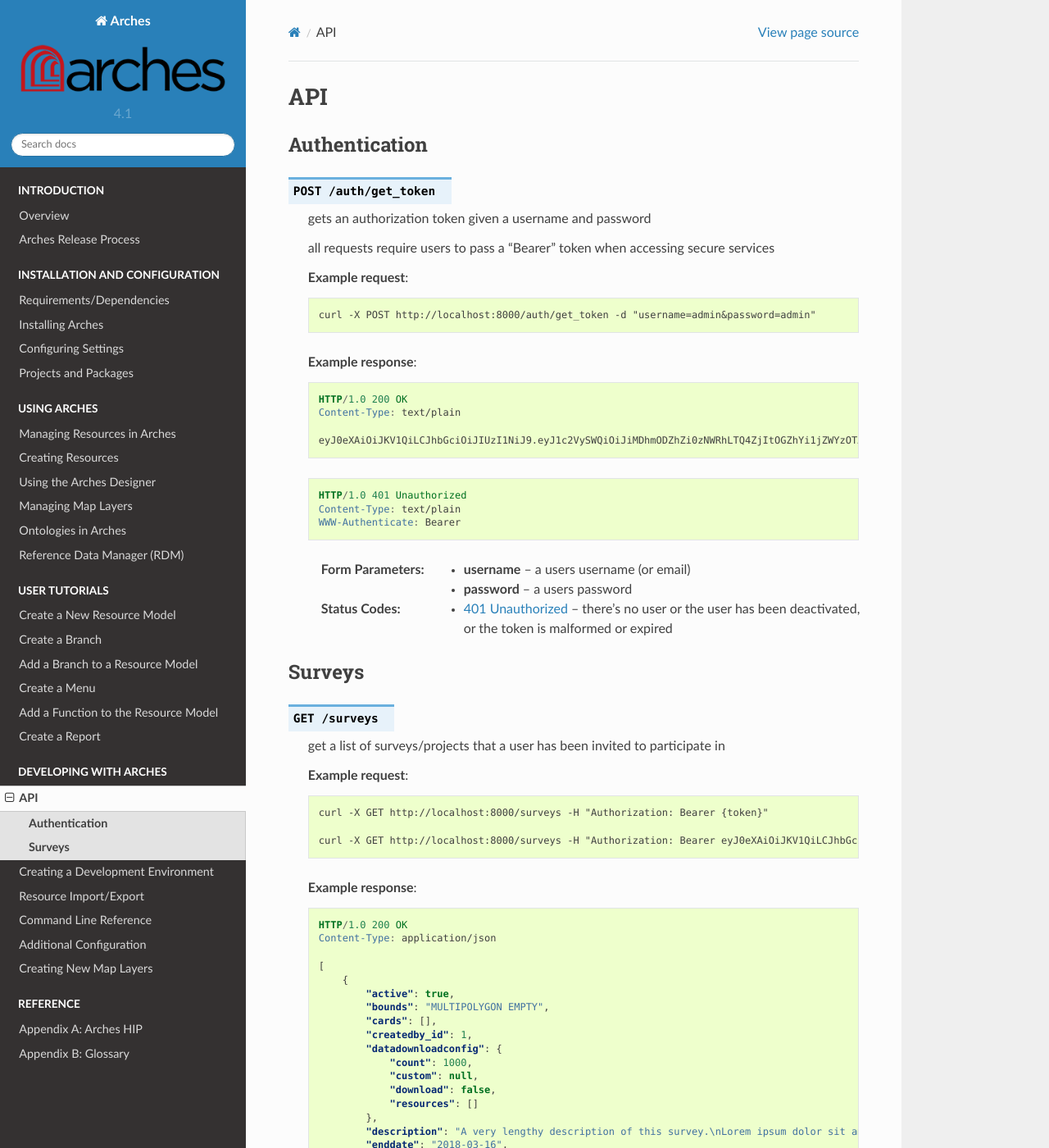
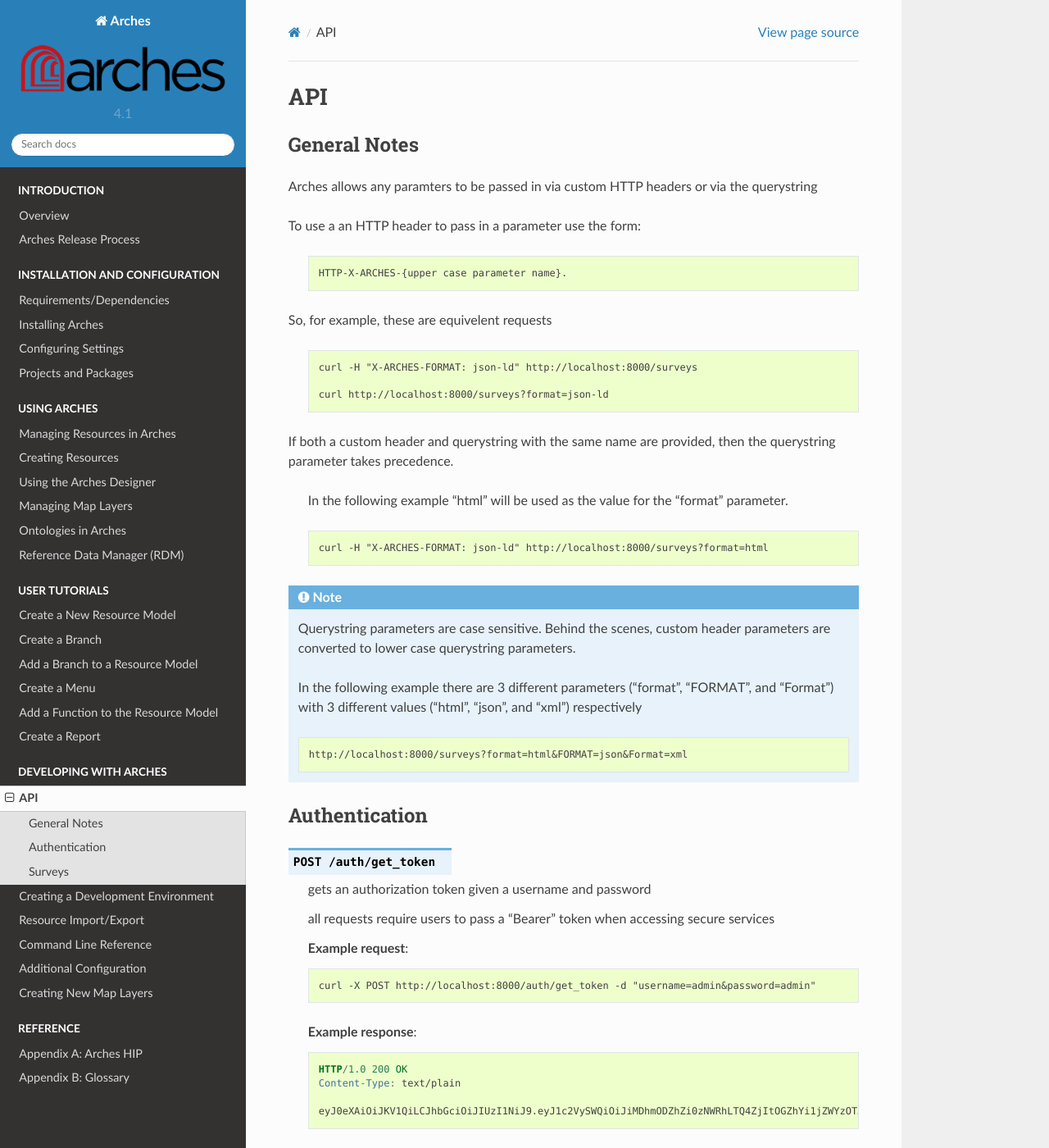
Before and after one commit to archesproject/arches-docs, a Sphinx documentation site: the page built from docs/api.txt, in a window 1280 px wide and 1400 px high. Shown: the whole window at 82% size. Built offline with Sphinx 7.4.7 and the Read the Docs theme 2.0.0, drawn with Linux system fonts in a browser that asks for light colours.

Commit message:
document use of custom headers and querystring parameters

```diff
--- a/docs/api.txt
+++ b/docs/api.txt
@@ -57,9 +57,47 @@
 
 
 
+General Notes
+=============
 
-**Authentication**
-------------------
+Arches allows any paramters to be passed in via custom HTTP headers or via the querystring
+
+To use a an HTTP header to pass in a parameter use the form:
+
+    .. code-block:: none
+
+        HTTP-X-ARCHES-{upper case parameter name}.
+
+So, for example, these are equivelent requests
+
+    .. code-block:: none
+
+        curl -H "X-ARCHES-FORMAT: json-ld" http://localhost:8000/surveys
+
+        curl http://localhost:8000/surveys?format=json-ld
+
+If both a custom header and querystring with the same name are provided, then the querystring parameter takes precedence.
+
+    In the following example "html" will be used as the value for the "format" parameter.
+
+    .. code-block:: none
+
+        curl -H "X-ARCHES-FORMAT: json-ld" http://localhost:8000/surveys?format=html
+
+.. note:: Querystring parameters are case sensitive.  Behind the scenes, custom header parameters are converted to lower case querystring parameters.
+
+    In the following example there are 3 different parameters ("format", "FORMAT", and "Format") with 3 different values ("html", "json", and "xml") respectively
+
+    .. code-block:: none
+
+        http://localhost:8000/surveys?format=html&FORMAT=json&Format=xml
+
+
+
+
+Authentication
+==============
+
 
 .. _auth:
 
@@ -101,8 +139,8 @@
 
 
 
-**Surveys**
------------
+Surveys
+=======
 
 .. http:get:: /surveys
 
```
